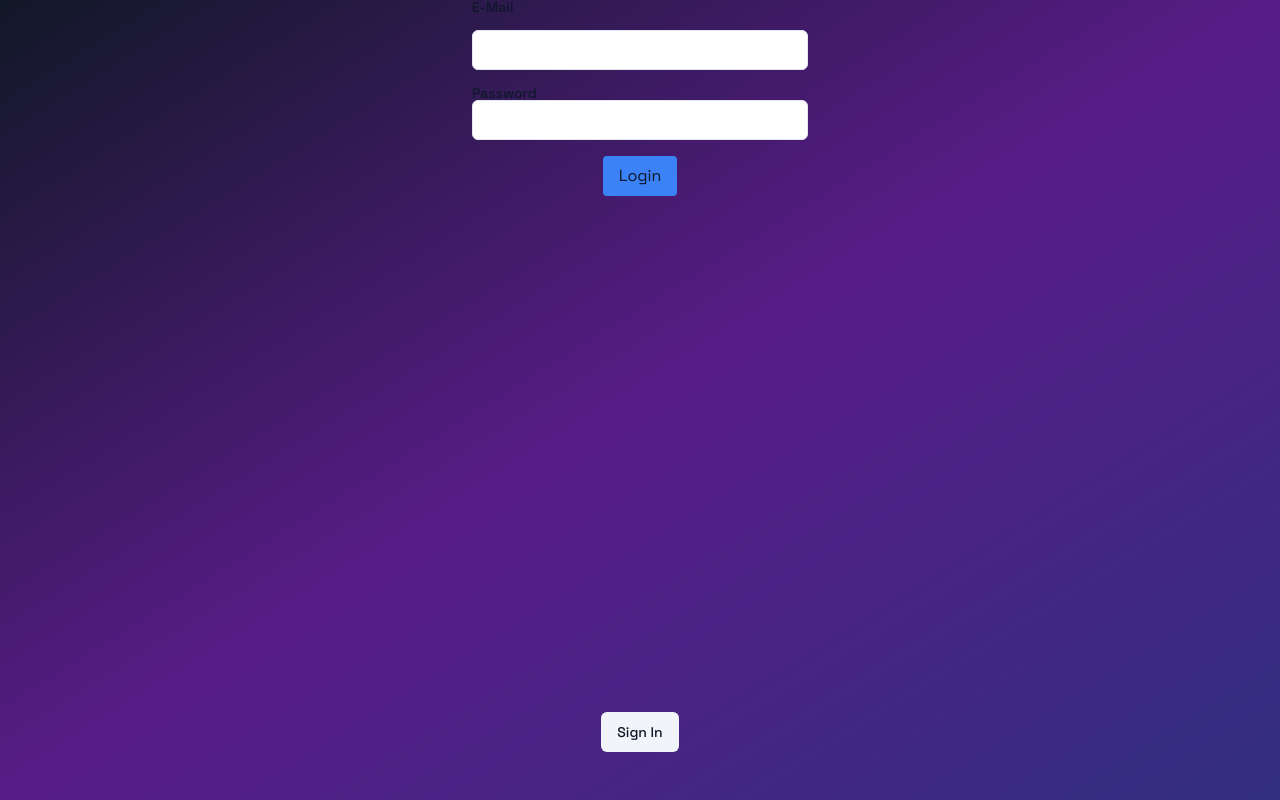
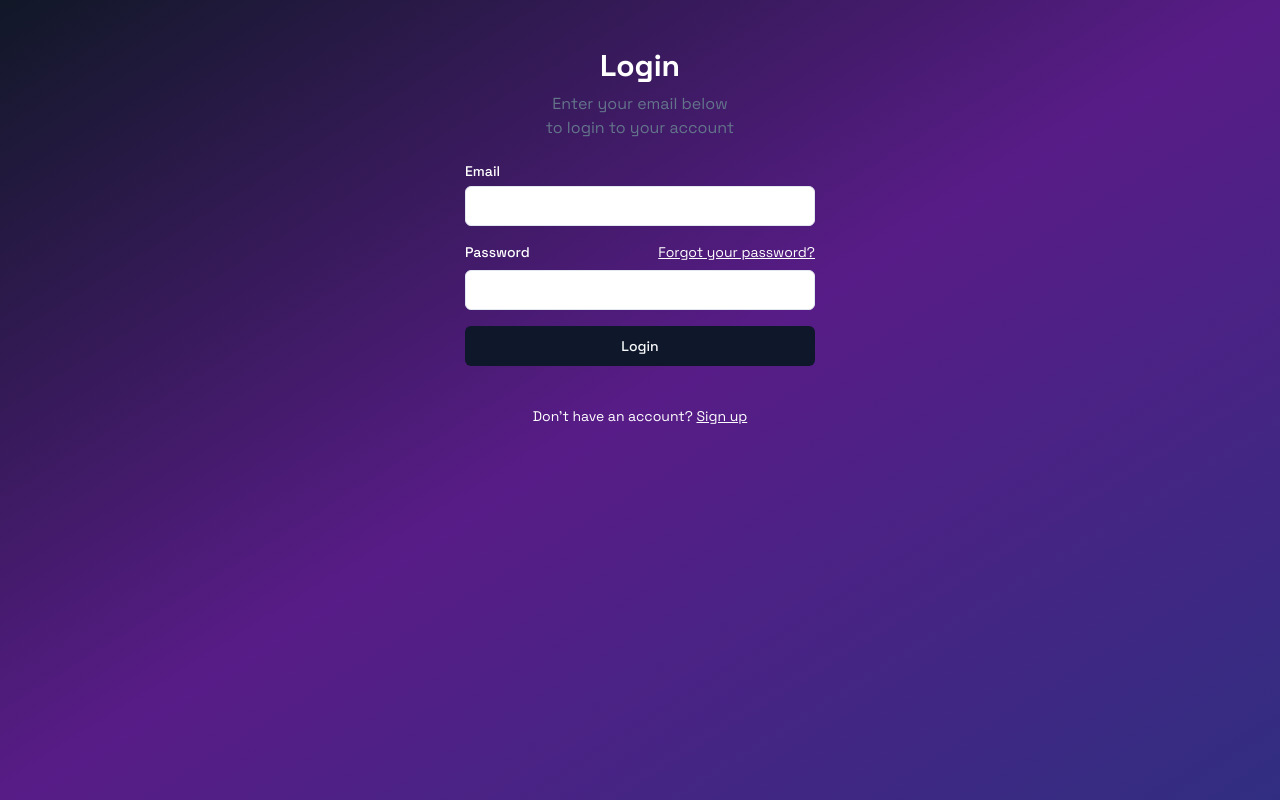
Before and after one commit to inanc-can/music-voting-app, a Next.js app: page /visitor/sign-in in a window 1280 px wide. Built offline with nearby package versions, Linux system fonts and the light colour scheme; no server answers; what @supabase/auth-helpers-nextjs would draw is missing.

Commit message:
chore: Update layout and add sign-in button for visitor pages

```diff
--- a/src/app/visitor/layout.tsx
+++ b/src/app/visitor/layout.tsx
@@ -21,15 +21,6 @@ export default function RootLayout({
       >
         <main className="flex-grow">{children}</main>
         <SpeedInsights />
-
-        <div className="flex justify-evenly mb-12">
-          <Button
-            variant="secondary"
-            onClick={() => router.push("visitor/sign-in")}
-          >
-            Sign In
-          </Button>
-        </div>
       </body>
     </html>
   );
--- a/src/app/visitor/page.tsx
+++ b/src/app/visitor/page.tsx
@@ -1,5 +1,6 @@
 import SearchBar from "@/components/SearchBar";
 import VoteTable from "@/components/Vote/VoteTable";
+import SignInButton from "@/components/SignInButton";
 export default async function Search({
   searchParams,
 }: {
@@ -12,11 +13,12 @@ export default async function Search({
   const currentPage = Number(searchParams?.page) || 1;
 
   return (
-    <div className="relative">
+    <div className="relative min-h-screen">
       <div className="mx-8 my-4">
         <SearchBar placeholder="Search a song" />
         <VoteTable query={query} currentPage={currentPage} />
       </div>
+      <SignInButton />
     </div>
   );
 }
--- a/src/app/visitor/sign-in/page.tsx
+++ b/src/app/visitor/sign-in/page.tsx
@@ -1,5 +1,7 @@
 "use client";
-
+import Image from "next/image";
+import Link from "next/link";
+import { Button } from "@/components/ui/button";
 import { Input } from "@/components/ui/input";
 import { Label } from "@/components/ui/label";
 import { supabase } from "@/lib/supabase";
@@ -42,34 +44,56 @@ export default function Login() {
   };
 
   return (
-    <div className="container mx-auto  w-[400px] grid gap-4 place-items-center">
-      <div className="grid space-y-4 w-full">
-        <Label>E-Mail</Label>
+    <div className="w-full  lg:min-h-[600px]  xl:min-h-[800px] text-white">
+      <div className="flex items-center justify-center py-12">
+        <div className="mx-auto grid w-[350px] gap-6">
+          <div className="grid gap-2 text-center">
+            <h1 className="text-3xl font-bold text-white">Login</h1>
+            <p className="text-balance text-muted-foreground">
+              Enter your email below to login to your account
+            </p>
+          </div>
+          <div className="grid gap-4">
+            <div className="grid gap-2">
+              <Label htmlFor="email">Email</Label>
               <Input
                 type="text"
                 name="email"
                 value={data?.email}
+                className="text-black"
                 onChange={handleChange}
-          className="text-black"
               />
             </div>
-      <div className="grid w-full">
-        <Label>Password</Label>
+            <div className="grid gap-2">
+              <div className="flex items-center">
+                <Label htmlFor="password">Password</Label>
+                <Link
+                  href="/forgot-password"
+                  className="ml-auto inline-block text-sm underline"
+                >
+                  Forgot your password?
+                </Link>
+              </div>
               <Input
                 type="password"
                 name="password"
                 value={data?.password}
                 onChange={handleChange}
                 className="text-black"
+                required
               />
             </div>
-      <div>
-        <button
-          className="px-4 py-2 bg-blue-500 rounded cursor-pointer"
-          onClick={login}
-        >
+            <Button type="submit" onClick={login} className="w-full">
               Login
-        </button>
+            </Button>
+          </div>
+          <div className="mt-4 text-center text-sm">
+            Don&apos;t have an account?{" "}
+            <Link href="#" className="underline">
+              Sign up
+            </Link>
+          </div>
+        </div>
       </div>
     </div>
   );
--- /dev/null
+++ b/src/components/SignInButton.tsx
@@ -0,0 +1,18 @@
+"use client";
+import { Button } from "@/components/ui/button";
+import { useRouter } from "next/navigation";
+
+export default function SignInButton() {
+  const router = useRouter();
+
+  return (
+    <div className="fixed bottom-8 left-1/2 transform -translate-x-1/2">
+      <Button
+        variant="secondary"
+        onClick={() => router.push("visitor/sign-in")}
+      >
+        Sign In
+      </Button>
+    </div>
+  );
+}
```
Lines whose indentation alone changed are shown as unchanged.
